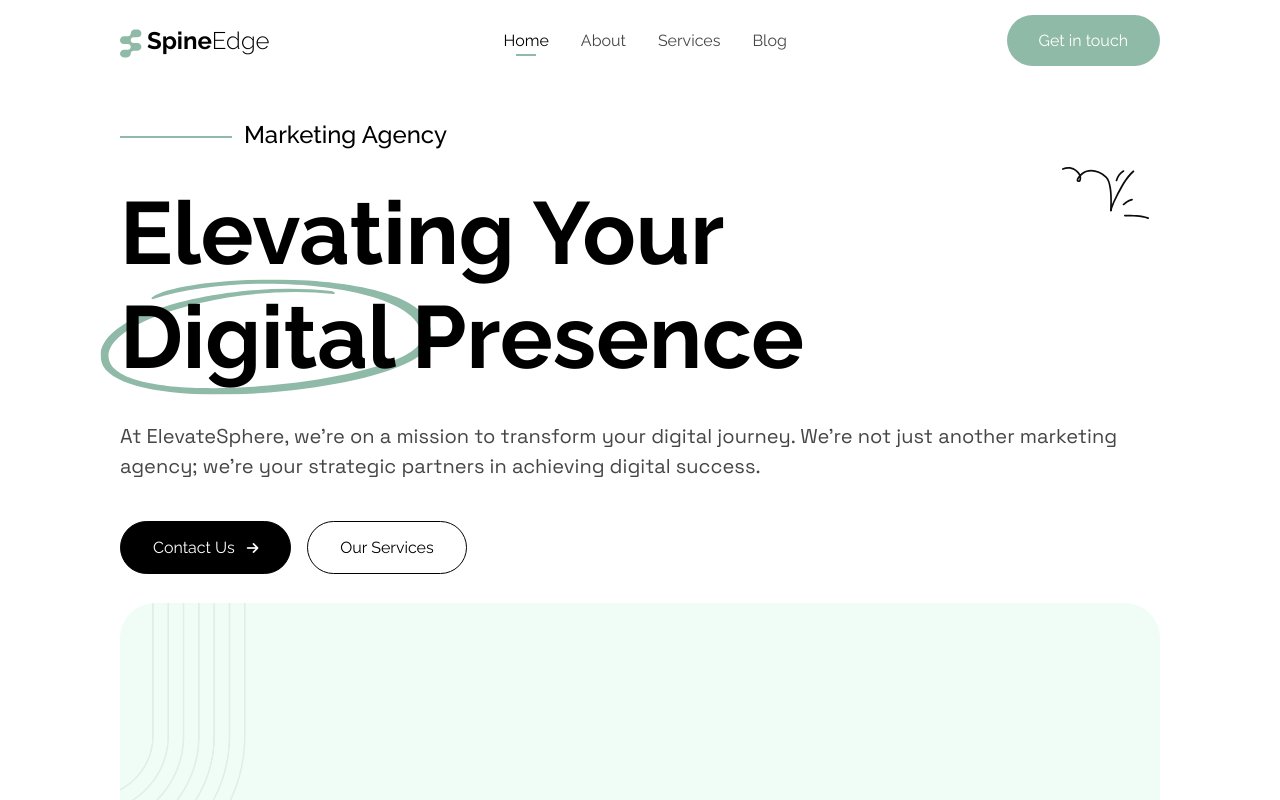
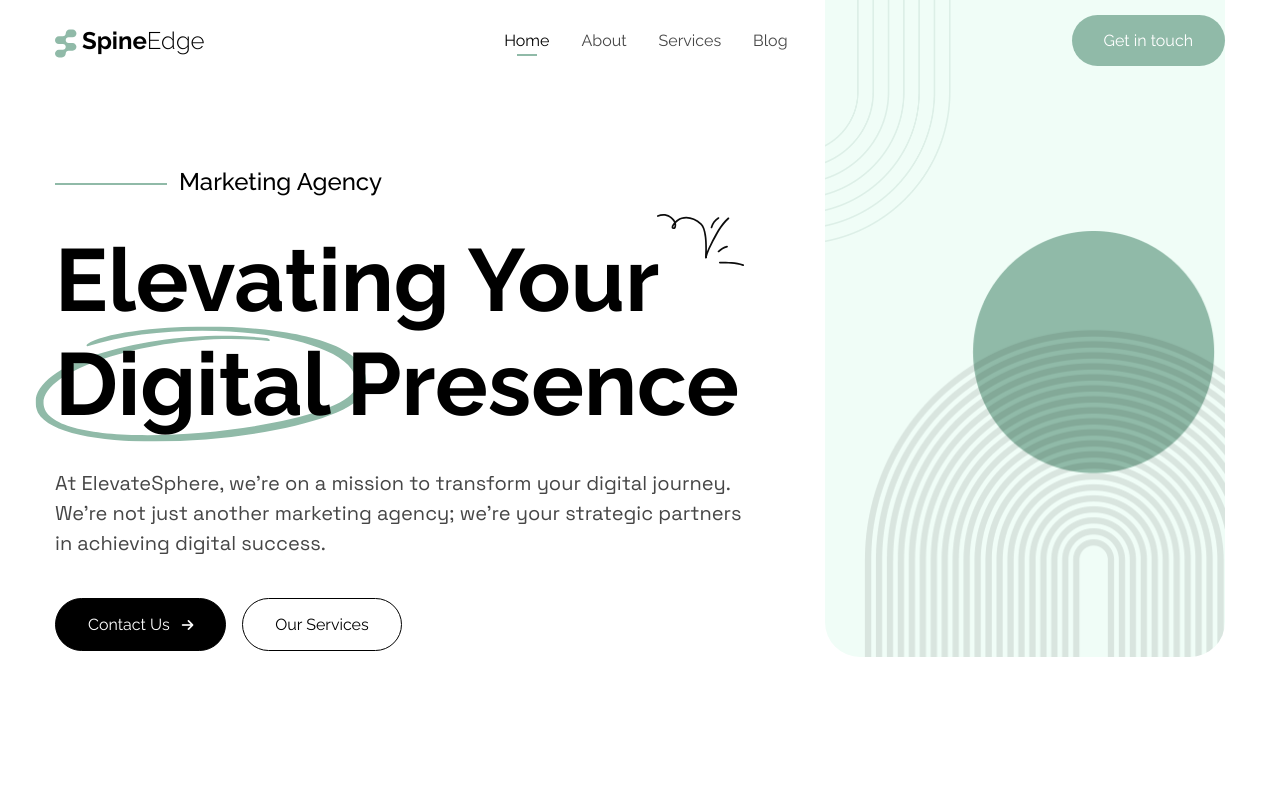
Before and after one commit to ammaryasser21/SpinEdge, a Next.js app: page / in a window 1280 px wide. Shown: the top 800 px of the page. Built offline with nearby package versions, Linux system fonts and the light colour scheme.

Commit message:
fix width issue

```diff
--- a/style/App.css
+++ b/style/App.css
@@ -9,7 +9,7 @@ ul{list-style:none}
 a{text-decoration:none;color:#000;text-wrap:nowrap}
 section{display:grid;place-items:center}
 section:not(:first-child){margin:4rem 0}
-.container{max-width:81.25%;display:grid;place-items:center}
+.container{max-width:1170px;display:grid;place-items:center}
 section:first-child{padding-top:5rem}
 @media (max-width:768px){
 .container{max-width:100%}
--- a/style/Footer.css
+++ b/style/Footer.css
@@ -1,5 +1,5 @@
 footer{padding:2rem;color:#fff;background-color:#000;width:100%;display:grid;place-items:center;overflow:hidden}
-footer .container{width:81.25%;display:flex;flex-direction:column;justify-content:center;align-items:center;margin:0}
+footer .container{width:1170px;display:flex;flex-direction:column;justify-content:center;align-items:center;margin:0}
 footer .top{display:flex;padding-top:80px;padding-bottom:60px;gap:79px;color:#fff;border-bottom:1px solid #fff}
 footer .end{width:100%;text-align:center;padding-top:2rem}
 footer .top .info{display:flex;flex-direction:column;gap:1rem;width:369px}
--- a/style/Navbar.css
+++ b/style/Navbar.css
@@ -1,6 +1,6 @@
 nav{position:fixed;top:0;background-color:transparent;padding:15px 0;width:100%;-o-transition:background-color .3s;z-index:200;-webkit-transition:background-color .3s;-moz-transition:background-color .3s;-ms-transition:background-color .3s;transition:background-color .3s;display:grid;place-items:center}
 nav.scrolled{background-color:#fff}
-nav .container{width:81.25%;display:flex;flex-direction:row;justify-content:space-between;align-items:center}
+nav .container{width:1170px;display:flex;flex-direction:row;justify-content:space-between;align-items:center}
 nav .navBrand{width:33%}
 .navBrand a{display:flex;flex-direction:row;align-items:center;gap:5px}
 .navBrand span{font-weight:300}
```
